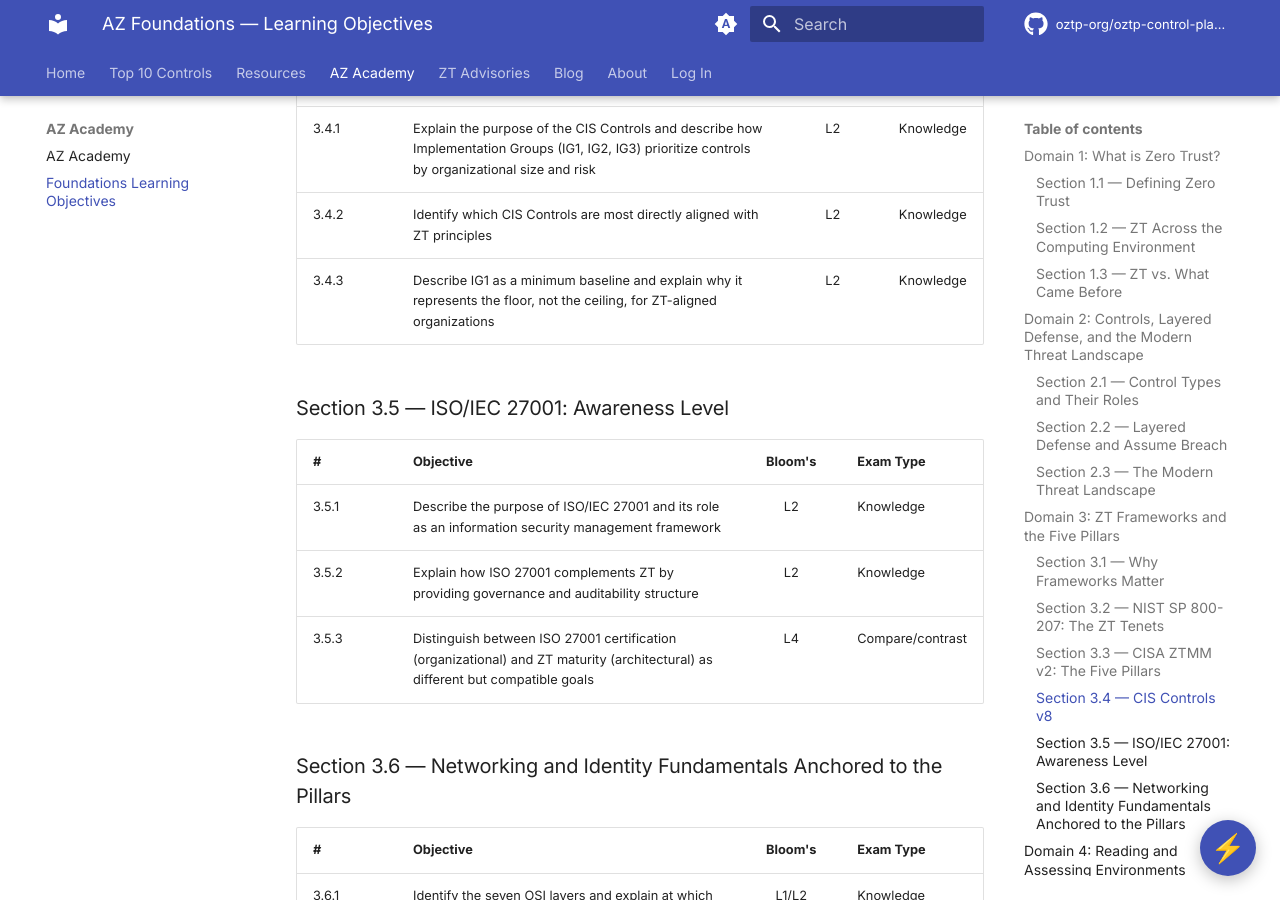
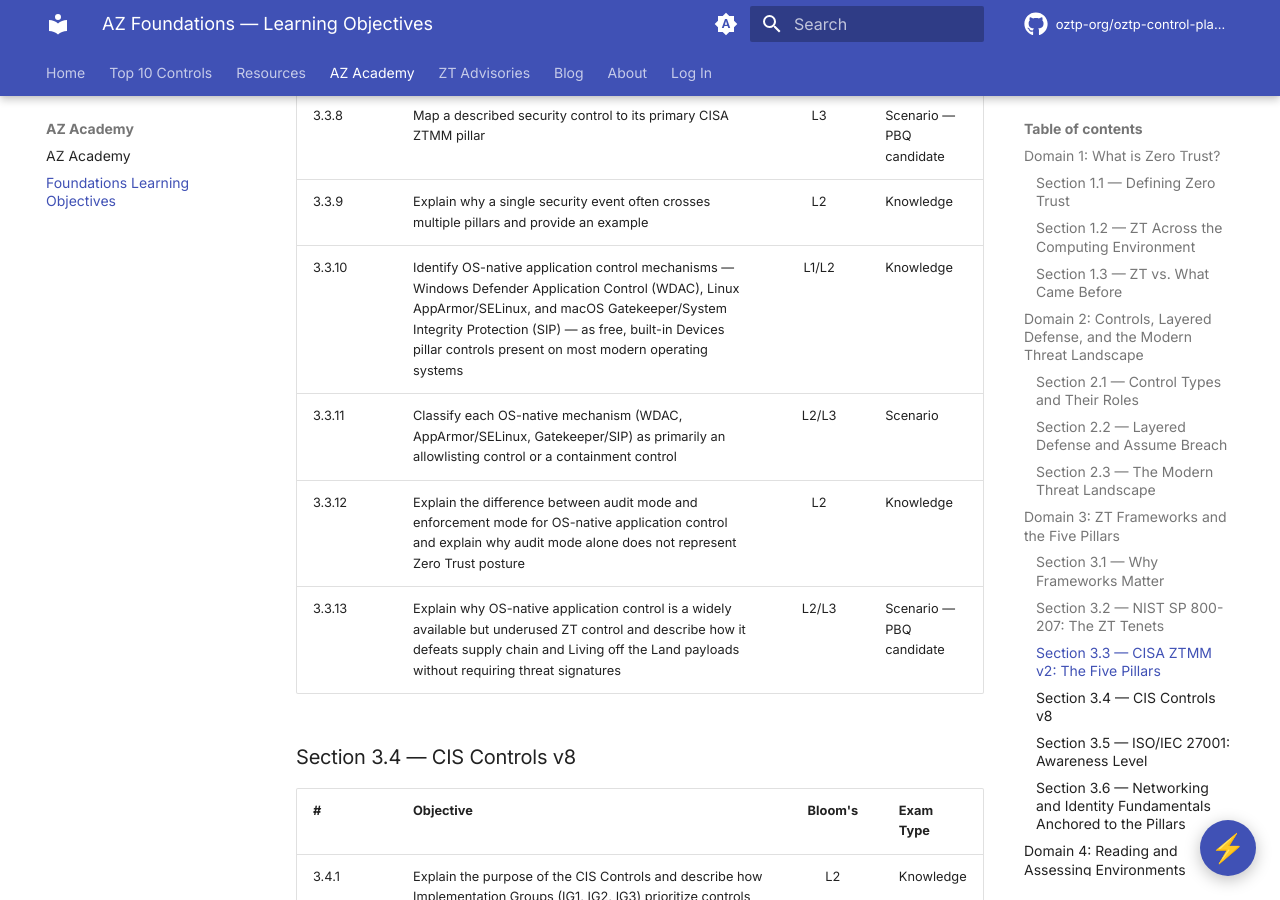
Before and after one commit to oztp-org/oztp-org.github.io, an MkDocs documentation site: the page built from docs/objectives.md, in a window 1280 px wide and 900 px high, scrolled down 7110 px. Built offline with MkDocs 1.6.1 and Material for MkDocs 9.7.7, drawn with Linux system fonts in a browser that asks for light colours; comment, search, counter and statistics services are not loaded; some of the changed text lies outside the part shown.

Commit message:
Add supply-chain-attack and OS-native app control objectives
Fills the two content gaps flagged when objectives.md was published
for feedback (2026-07-04): Domain 2 now covers supply chain attacks
(SolarWinds, XZ Utils, and how Default Deny defeats them regardless
of delivery mechanism), and Domain 3 covers OS-native application
control (WDAC, AppArmor/SELinux, Gatekeeper/SIP) as free, underused
Devices pillar controls, including audit vs. enforcement mode.

Domain/PBQ totals reconciled: 103 objectives (was 96), 20 PBQ
candidates (was 18). Academy page's Foundations summary updated to
mention both topics.

```diff
--- a/docs/objectives.md
+++ b/docs/objectives.md
@@ -89,11 +89,14 @@ These are the working learning objectives for the **AZ Foundations** certificati
 | 2.3.5 | Explain the role of threat hunting as a detective control and describe why it is necessary in an assume-breach environment | L2 | Knowledge (awareness only) |
 | 2.3.6 | Contrast reactive security (respond after detection) with proactive security (assume breach, hunt continuously) | L4 | Compare/contrast |
 | 2.3.7 | Describe edge infrastructure exploitation methodologies (e.g., VPNFilter or Volt Typhoon router manipulation) and identify the specific logging and account lockout controls required to expose ongoing stealth attacks | L2/L3 | Scenario — PBQ candidate |
+| 2.3.8 | Define a supply chain attack and explain how it differs from a direct attack against an organization's own infrastructure | L1/L2 | Knowledge |
+| 2.3.9 | Explain why supply chain attacks evade perimeter and signature-based detection by arriving through a trusted update mechanism or dependency | L2 | Knowledge |
+| 2.3.10 | Explain how application control (Default Deny / allowlisting) defeats supply chain payloads regardless of their delivery mechanism, using the SolarWinds Orion and XZ Utils incidents as anchoring examples | L2/L3 | Scenario — PBQ candidate |
 
 ---
 
 ## Domain 3: ZT Frameworks and the Five Pillars
-*Domain Total: 33 Objectives | PBQ Candidates: 3*
+*Domain Total: 37 Objectives | PBQ Candidates: 4*
 
 ### Section 3.1 — Why Frameworks Matter
 | # | Objective | Bloom's | Exam Type |
@@ -123,6 +126,10 @@ These are the working learning objectives for the **AZ Foundations** certificati
 | 3.3.7 | Describe the Data pillar and identify how data classification and encryption support ZT data protection | L2 | Knowledge |
 | 3.3.8 | Map a described security control to its primary CISA ZTMM pillar | L3 | Scenario — PBQ candidate |
 | 3.3.9 | Explain why a single security event often crosses multiple pillars and provide an example | L2 | Knowledge |
+| 3.3.10 | Identify OS-native application control mechanisms — Windows Defender Application Control (WDAC), Linux AppArmor/SELinux, and macOS Gatekeeper/System Integrity Protection (SIP) — as free, built-in Devices pillar controls present on most modern operating systems | L1/L2 | Knowledge |
+| 3.3.11 | Classify each OS-native mechanism (WDAC, AppArmor/SELinux, Gatekeeper/SIP) as primarily an allowlisting control or a containment control | L2/L3 | Scenario |
+| 3.3.12 | Explain the difference between audit mode and enforcement mode for OS-native application control and explain why audit mode alone does not represent Zero Trust posture | L2 | Knowledge |
+| 3.3.13 | Explain why OS-native application control is a widely available but underused ZT control and describe how it defeats supply chain and Living off the Land payloads without requiring threat signatures | L2/L3 | Scenario — PBQ candidate |
 
 ### Section 3.4 — CIS Controls v8
 | # | Objective | Bloom's | Exam Type |
```
Also changed, not shown: other parts of docs/objectives.md (+4 -8 lines), docs/absolute-zero-academy.md (+2 -0 lines).
